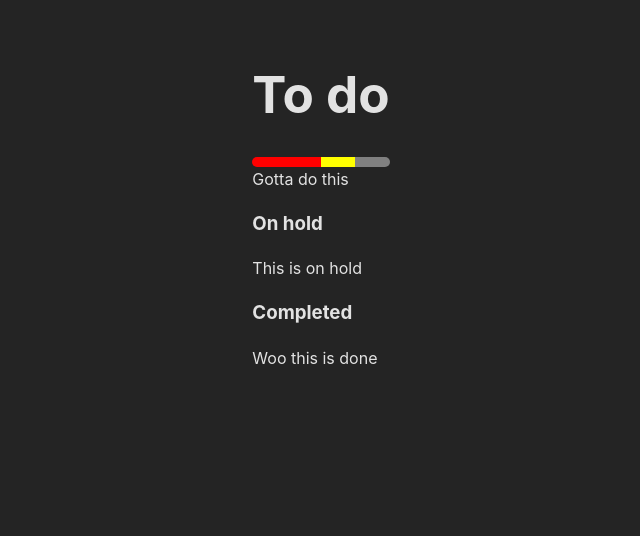
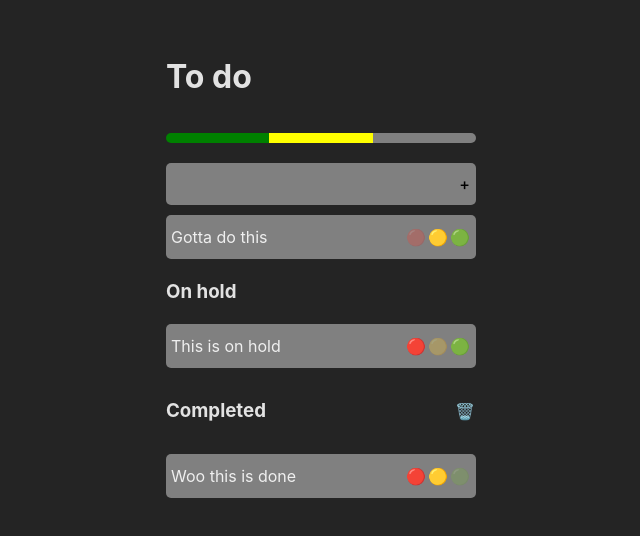
Before and after one commit to SamuelMidgley/to-do, a Preact app: page / in a window 1280 px wide. Shown: the top 536 px of the page, without its empty margins (319-959 px from the left). Built offline with nearby package versions, Linux system fonts and the light colour scheme.

Commit message:
Basic functionality working

```diff
--- a/src/app.css
+++ b/src/app.css
@@ -23,3 +23,10 @@
 .read-the-docs {
   color: #888;
 }
+
+/* MY STUFF */
+.completed-header {
+  display: flex;
+  align-items: center;
+  justify-content: space-between;
+}
--- a/src/app.tsx
+++ b/src/app.tsx
@@ -1,26 +1,118 @@
 import './app.css'
-import Item from './components/Item'
+import AddToDo from './components/to-do/AddToDo'
+import ToDoItem from './components/to-do/ToDo'
 import ProgressBar from './components/progress-bar/ProgressBar'
+import { useState } from 'preact/hooks'
+
+export type ToDoState = 'incomplete' | 'hold' | 'completed'
+
+export interface ToDo {
+  id: number
+  text: string
+  state: ToDoState
+}
+
+const InitialState: ToDo[] = [
+  {
+    id: 1,
+    text: 'Gotta do this',
+    state: 'incomplete',
+  },
+  {
+    id: 2,
+    text: 'This is on hold',
+    state: 'hold',
+  },
+  {
+    id: 3,
+    text: 'Woo this is done',
+    state: 'completed',
+  },
+]
 
 export function App() {
+  const [todos, setToDos] = useState<ToDo[]>(InitialState)
+
+  function setState(id: number, state: ToDoState) {
+    setToDos((prev) =>
+      prev.map((item) => {
+        if (item.id === id) {
+          return {
+            ...item,
+            state,
+          }
+        }
+
+        return item
+      })
+    )
+  }
+
+  function clearCompleted() {
+    setToDos((prev) => prev.filter((item) => item.state !== 'completed'))
+  }
+
+  function addToDo(text: string) {
+    const newId = todos[todos.length - 1].id + 1
+    setToDos((prev) =>
+      prev.concat([
+        {
+          id: newId,
+          text,
+          state: 'incomplete',
+        },
+      ])
+    )
+  }
+
+  const incompleteToDos = todos.filter((item) => item.state === 'incomplete')
+  const onHoldToDos = todos.filter((item) => item.state === 'hold')
+  const completedToDos = todos.filter((item) => item.state === 'completed')
+
   return (
     <>
-      <div>
-
-      </div>
+      <div></div>
       <div>
         <h1>To do</h1>
-        <ProgressBar />
+        <ProgressBar items={todos} />
+        <AddToDo addItem={addToDo} />
+        <ul>
+          {incompleteToDos.map((item) => (
+            <li key={item.id}>
+              <ToDoItem item={item} setState={setState} />
+            </li>
+          ))}
+        </ul>
+
+        {onHoldToDos.length > 0 && (
+          <div>
+            <h3>On hold</h3>
+            <ul>
+              {onHoldToDos.map((item) => (
+                <li key={item.id}>
+                  <ToDoItem item={item} setState={setState} />
+                </li>
+              ))}
+            </ul>
+          </div>
+        )}
+
         <div>
-          <Item text='Gotta do this' />
-        </div>
-        <div>
-          <h3>On hold</h3>
-          <Item text='This is on hold' />
-        </div>
-        <div>
-          <h3>Completed</h3>
-          <Item text='Woo this is done' />
+          <div className="completed-header">
+            <h3>Completed</h3>
+            {completedToDos.length > 0 && (
+              <button type="button" onClick={clearCompleted}>
+                🗑️
+              </button>
+            )}
+          </div>
+          <ul>
+            {completedToDos.map((item) => (
+              <li key={item.id}>
+                <ToDoItem item={item} setState={setState} />
+              </li>
+            ))}
+          </ul>
         </div>
       </div>
     </>
--- a/src/components/Item.tsx
+++ /dev/null
@@ -1,9 +0,0 @@
-interface ItemProps {
-    text: string
-}
-
-export default function Item(props: ItemProps) {
-    const { text } = props
-
-    return <div>{text}</div>
-}
--- a/src/components/progress-bar/ProgressBar.css
+++ b/src/components/progress-bar/ProgressBar.css
@@ -3,6 +3,7 @@
   height: 10px;
   width: 100%;
   display: flex;
+  padding: 10px 0;
 }
 
 .progress-bar-container .completed-bar,
@@ -11,10 +12,18 @@
   height: 100%;
 }
 
-.progress-bar-container .completed-bar {
+.progress-bar-container > div:first-child {
   border-top-left-radius: 25px;
   border-bottom-left-radius: 25px;
-    background-color: red;
+}
+
+.progress-bar-container > div:last-child {
+  border-top-right-radius: 25px;
+  border-bottom-right-radius: 25px;
+}
+
+.progress-bar-container .completed-bar {
+  background-color: green;
 }
 
 .progress-bar-container .onhold-bar {
@@ -22,7 +31,5 @@
 }
 
 .progress-bar-container .todo-bar {
-    border-top-right-radius: 25px;
-    border-bottom-right-radius: 25px;
   background-color: gray;
 }
--- a/src/components/progress-bar/ProgressBar.tsx
+++ b/src/components/progress-bar/ProgressBar.tsx
@@ -1,9 +1,38 @@
+import { ToDo } from '../../app'
 import './ProgressBar.css'
 
-export default function ProgressBar() {
-    return <div className="progress-bar-container">
-        <div className="completed-bar" style={{width: "50%"}} />
-        <div className="onhold-bar" style={{width: "25%"}}  />
-        <div className="todo-bar" style={{width: "25%"}}  />
+interface ProgressBarProps {
+  items: ToDo[]
+}
+
+export default function ProgressBar(props: ProgressBarProps) {
+  const { items } = props
+
+  const totalNum = items.length
+  const completed = items.filter((item) => item.state === 'completed').length
+  const onHold = items.filter((item) => item.state === 'hold').length
+  const toDo = items.filter((item) => item.state === 'incomplete').length
+
+  return (
+    <div className="progress-bar-container">
+      {completed > 0 && (
+        <div
+          className="completed-bar"
+          style={{ width: `${(completed / totalNum) * 100}%` }}
+        />
+      )}
+      {onHold > 0 && (
+        <div
+          className="onhold-bar"
+          style={{ width: `${(onHold / totalNum) * 100}%` }}
+        />
+      )}
+      {toDo > 0 && (
+        <div
+          className="todo-bar"
+          style={{ width: `${(toDo / totalNum) * 100}%` }}
+        />
+      )}
     </div>
+  )
 }
--- /dev/null
+++ b/src/components/to-do/AddToDo.tsx
@@ -0,0 +1,28 @@
+import { useState } from 'preact/hooks'
+
+interface AddToDoProps {
+  addItem: (text: string) => void
+}
+
+export default function AddToDo(props: AddToDoProps) {
+  const { addItem } = props
+  const [value, setValue] = useState('')
+
+  function addNewToDo() {
+    addItem(value)
+    setValue('')
+  }
+
+  return (
+    <div className="to-do-item">
+      <input
+        className="to-do-input"
+        value={value}
+        onChange={(e) => setValue(e.currentTarget.value)}
+      />
+      <button className="to-do-add-button" type="button" onClick={addNewToDo}>
+        +
+      </button>
+    </div>
+  )
+}
--- /dev/null
+++ b/src/components/to-do/ToDo.css
@@ -0,0 +1,20 @@
+.to-do-item {
+  background-color: gray;
+  padding: 10px 5px;
+  display: flex;
+  justify-content: space-between;
+  margin: 10px 0;
+  border-radius: 5px;
+  min-width: 300px;
+}
+
+.to-do-item .to-do-actions {
+  display: flex;
+  margin-left: 20px;
+}
+
+.to-do-item .to-do-input {
+  background-color: transparent;
+  border: 0px;
+  font-size: inherit;
+}
--- /dev/null
+++ b/src/components/to-do/ToDo.tsx
@@ -0,0 +1,41 @@
+import { ToDo, ToDoState } from '../../app'
+import './ToDo.css'
+
+interface ToDoProps {
+  item: ToDo
+  setState: (id: number, state: ToDoState) => void
+}
+
+export default function ToDoItem(props: ToDoProps) {
+  const { item, setState } = props
+  const { id, text, state } = item
+
+  return (
+    <div className="to-do-item">
+      {text}
+      <div className="to-do-actions">
+        <button
+          type="button"
+          disabled={state === 'incomplete'}
+          onClick={() => setState(id, 'incomplete')}
+        >
+          🔴
+        </button>
+        <button
+          type="button"
+          disabled={state === 'hold'}
+          onClick={() => setState(id, 'hold')}
+        >
+          🟡
+        </button>
+        <button
+          type="button"
+          disabled={state === 'completed'}
+          onClick={() => setState(id, 'completed')}
+        >
+          🟢
+        </button>
+      </div>
+    </div>
+  )
+}
--- a/src/index.css
+++ b/src/index.css
@@ -14,15 +14,6 @@
   -webkit-text-size-adjust: 100%;
 }
 
-a {
-  font-weight: 500;
-  color: #646cff;
-  text-decoration: inherit;
-}
-a:hover {
-  color: #535bf2;
-}
-
 body {
   margin: 0;
   display: flex;
@@ -30,39 +21,19 @@ body {
   min-height: 100vh;
 }
 
-h1 {
-  font-size: 3.2em;
-  line-height: 1.1;
-}
-
 button {
   border-radius: 8px;
   border: 1px solid transparent;
-  padding: 0.6em 1.2em;
   font-size: 1em;
   font-weight: 500;
   font-family: inherit;
-  background-color: #1a1a1a;
   cursor: pointer;
-  transition: border-color 0.25s;
+  padding: 0px;
+  background-color: transparent;
 }
-button:hover {
-  border-color: #646cff;
+
+ul {
+  list-style: none;
+  margin: 0px;
+  padding: 0px;
 }
-button:focus,
-button:focus-visible {
-  outline: 4px auto -webkit-focus-ring-color;
-}
-/*
-@media (prefers-color-scheme: light) {
-  :root {
-    color: #213547;
-    background-color: #ffffff;
-  }
-  a:hover {
-    color: #747bff;
-  }
-  button {
-    background-color: #f9f9f9;
-  }
-} */
```
Also changed, not shown: 1 other file (tests, documents, lock files or other folders). Lines whose indentation alone changed are shown as unchanged.
